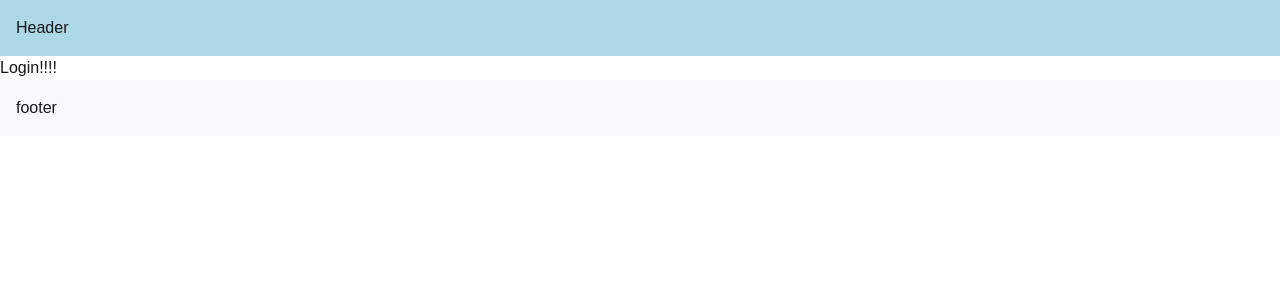
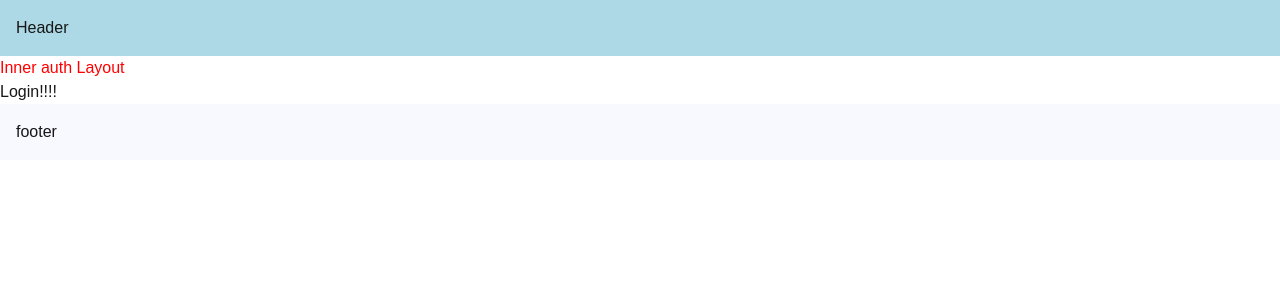
Before and after one commit to mayyu9/next-routing, a Next.js app: page /login in a window 1280 px wide. Shown: the top 300 px of the page. Built offline with nearby package versions, Linux system fonts and the light colour scheme.

Commit message:
route group Layout

```diff
--- /dev/null
+++ b/src/app/(auth)/(with-auth-layout)/layout.tsx
@@ -0,0 +1,12 @@
+export default function AuthLayout({
+    children,
+  }:{
+    children: React.ReactNode;
+  }) {
+    return (
+     <>
+      <h2 style={{color:'red'}}>Inner auth Layout</h2>
+        {children}
+      </>
+    );
+  }
```
Also changed, not shown: Layout.txt, src/app/(auth)/(with-auth-layout)/login/page.tsx (renamed from src/app/(auth)/login/page.tsx), src/app/(auth)/(with-auth-layout)/register/page.tsx (renamed from src/app/(auth)/register/page.tsx).
